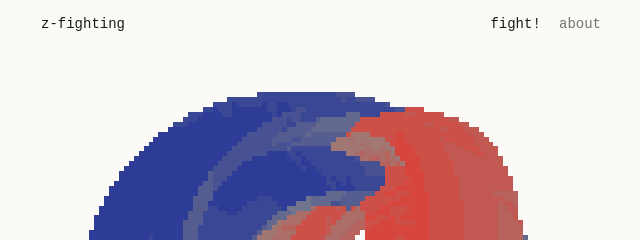
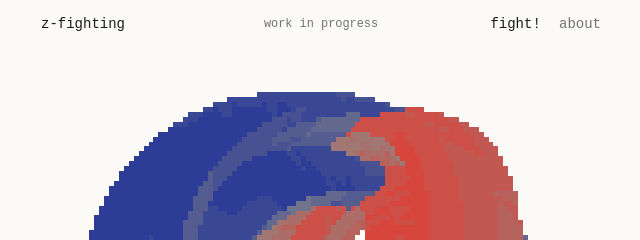
Before and after one commit to gnlcsvn/z-fighting, a plain HTML site: page game/index.html in a window 1280 px wide. Shown: the top 240 px of the page, 319-959 px from the left. Drawn offline with Linux system fonts and the light colour scheme; animation ran at ten frames a second.

Commit message:
Work in progress note in the header
Co-Authored-By: Claude Fable 5.2 <noreply@anthropic.com>

```diff
--- a/game/index.html
+++ b/game/index.html
@@ -45,12 +45,17 @@ header nav { display: flex; gap: 1.3rem; }
 header nav a { color: var(--leise); }
 header nav a[aria-current="page"], header .titel { color: var(--tinte); }
 header a { text-decoration: none; } header a:hover { text-decoration: underline; }
+header { gap: 0.6rem; }
+header .titel, header nav { flex: 1 1 0; }
+header nav { justify-content: flex-end; }
+header .wip { color: var(--leise); white-space: nowrap; font-size: 0.85em; align-self: center; }
 [hidden] { display: none !important; }
 </style>
 </head>
 <body>
 <header>
   <a href="../" class="titel">z-fighting</a>
+  <span class="wip">work in progress</span>
   <nav aria-label="pages"><a href="./" aria-current="page">fight!</a><a href="../about.html">about</a></nav>
 </header>
 <main>
--- a/stil.css
+++ b/stil.css
@@ -145,3 +145,9 @@ html.frei body { height: auto; min-height: 100dvh; }
 .seite { max-width: 46ch; padding: 2.5rem 0 4rem; }
 .seite p { margin: 0 0 1.1rem; }
 .seite .blau { color: var(--blau); } .seite .rot { color: var(--rot); }
+
+/* Hinweis in der Mitte der Kopfzeile, solange die Seite im Aufbau ist. */
+header { gap: 0.6rem; }
+header .titel, header nav { flex: 1 1 0; }
+header nav { justify-content: flex-end; }
+header .wip { color: var(--leise); white-space: nowrap; font-size: 0.85em; align-self: center; }
```
Also changed, not shown: about.html (+1 -0 lines), index.html (+1 -0 lines).
